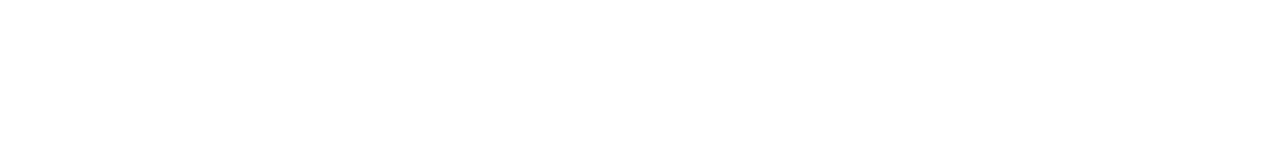
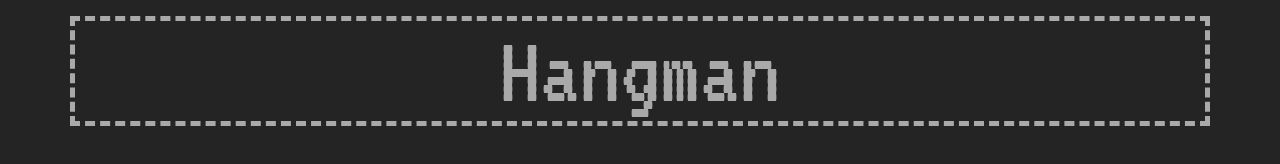
Before and after one commit to sdimartino510/Word-Guess-Game, a plain HTML site: page index.html in a window 1280 px wide. Drawn offline with nearby package versions, Linux system fonts and the light colour scheme.

Commit message:
Adds header and addional style sheets

```diff
--- a/assets/css/style.css
+++ b/assets/css/style.css
@@ -0,0 +1,10 @@
+body {
+    background-color: #242424
+}
+.header-box {
+    font-family: 'VT323', monospace;
+    text-align: center;
+    color: #a9a9a9;
+    font-size: 100px;
+    border: dashed #a9a9a9 5px;
+}
--- a/index.html
+++ b/index.html
@@ -6,16 +6,26 @@
     <head>
         <meta charset="utf-8">
         <meta http-equiv="X-UA-Compatible" content="IE=edge">
-        <title>Word Guess Game!</title>
-        <meta name="description" content="Word Guess Game">
+        <title>Hangman!</title>
+        <meta name="description" content="Hangman Game">
         <meta name="viewport" content="width=device-width, initial-scale=1">
+        <link rel="stylesheet" href="https://stackpath.bootstrapcdn.com/bootstrap/4.1.3/css/bootstrap.min.css" integrity="sha384-MCw98/SFnGE8fJT3GXwEOngsV7Zt27NXFoaoApmYm81iuXoPkFOJwJ8ERdknLPMO" crossorigin="anonymous">
+        <link href="https://fonts.googleapis.com/css?family=VT323" rel="stylesheet">
+        <link rel="stylesheet" href="assets/css/reset.css">
         <link rel="stylesheet" href="assets/css/style.css">
     </head>
     <body>
         <!--[if lt IE 7]>
             <p class="browsehappy">You are using an <strong>outdated</strong> browser. Please <a href="#">upgrade your browser</a> to improve your experience.</p>
         <![endif]-->
-
+        <br>
+        <div class="container header-box">
+            <div class="row">
+                <div class="col-md-12">
+                    <h1>Hangman</h1>
+                </div>
+            </div>
+        </div>
         <script src="assets/javascript/game.js" async defer></script>
     </body>
 </html>
```
Also changed, not shown: assets/images/noose.png (added).
